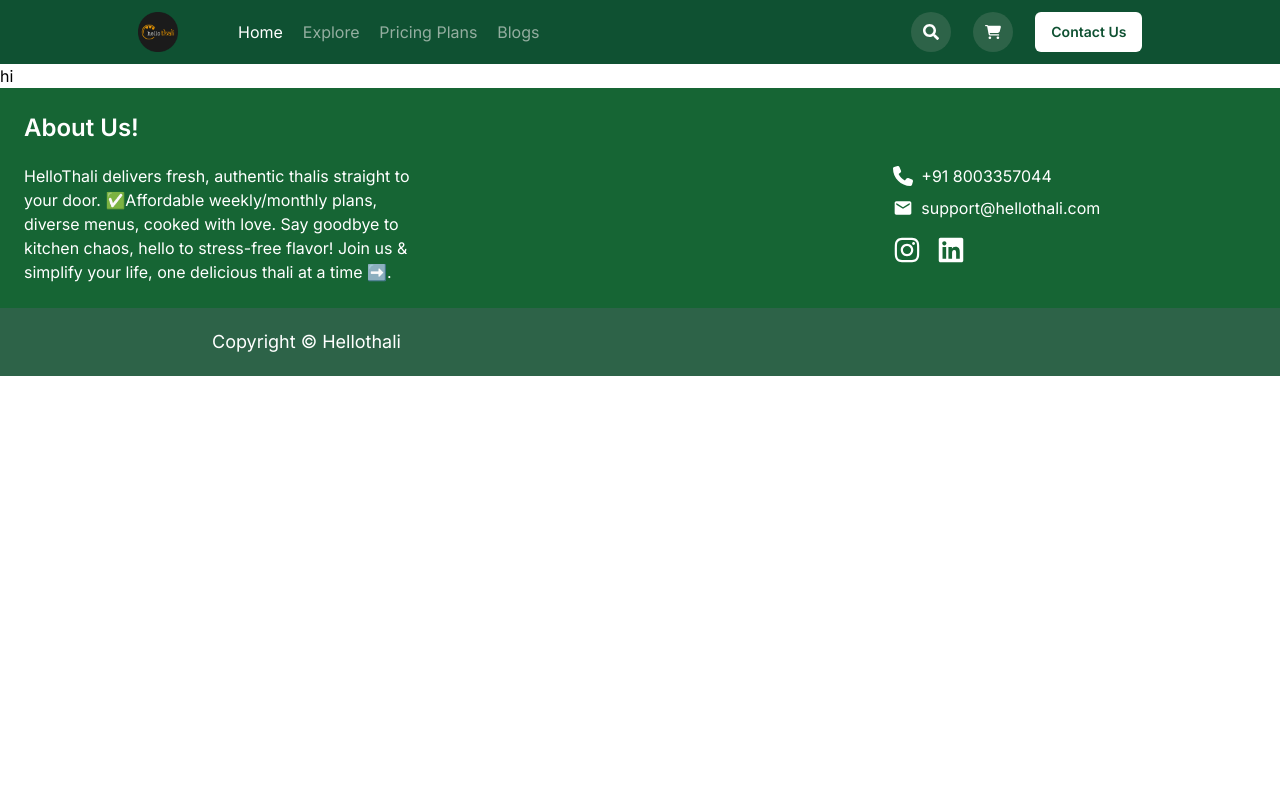
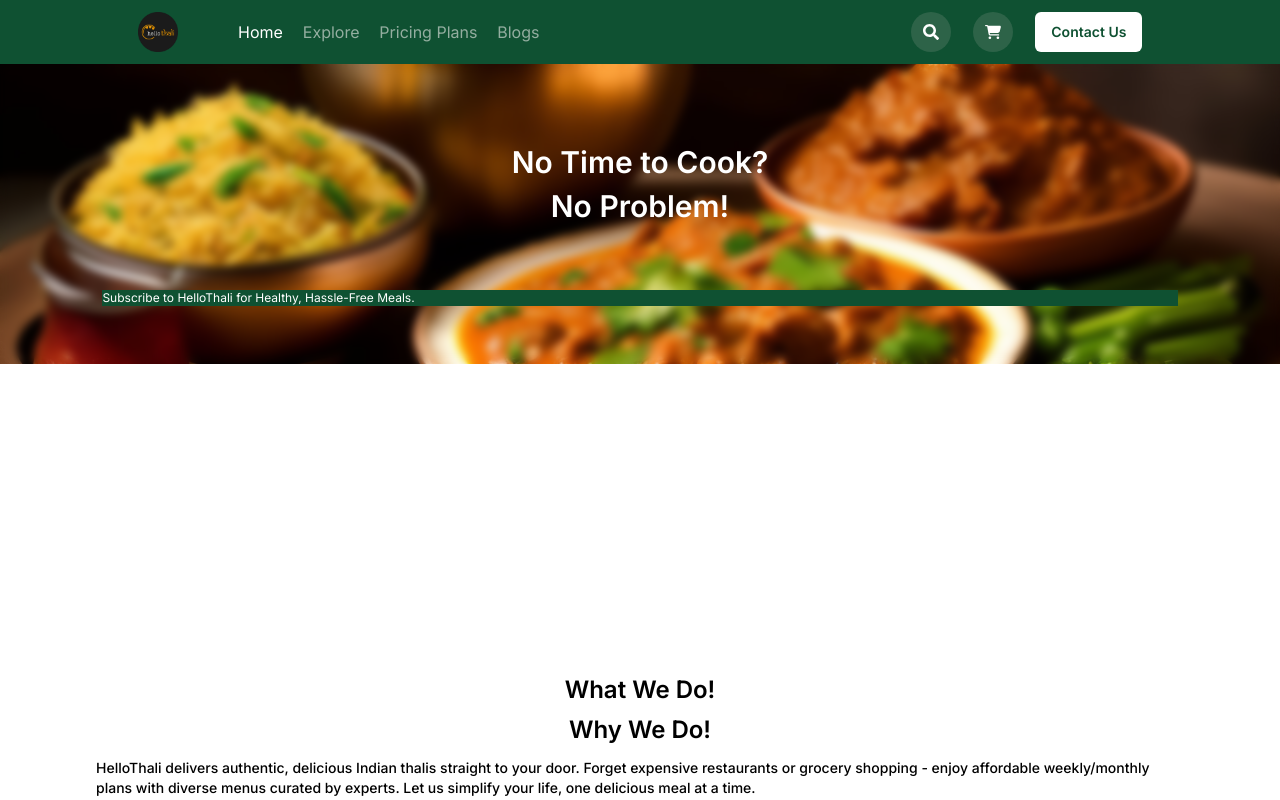
Before and after one commit to mxhiyy/hello-thali, a Next.js app: page / in a window 1280 px wide. Shown: the top 800 px of the page. Built offline with nearby package versions, Linux system fonts and the light colour scheme.

Commit message:
added code for homepage

```diff
--- a/app/(root)/(home)/explore/page.jsx
+++ b/app/(root)/(home)/explore/page.jsx
@@ -50,38 +50,23 @@
   return (
     <main className='w-full'>
       <div className='flex flex-col gap-3 w-full h-40 justify-center items-center bg-[#F0F5F3]'>
-<<<<<<< HEAD
         <h1 className='text-2xl font-semibold mt-5'>No Subscription, No Problem?</h1>
-        <p className='text-[0.65rem] mb-5 font-semibold'>No String attachded, Just pure satisfaction : Experience GOAT Thali's Deliciousness</p>
+        <p className='text-[0.65rem] mb-5 font-semibold'>No String attachded, Just pure satisfactions</p>
       </div>
 
       <div className='mt-10'>
-        <div className='grid place-items-center grid-cols-3 grid-rows-2 gap-4 w-full h-20 text-sm'>
+        <div className='grid place-items-center grid-cols-3 grid-rows-1 gap-4 w-full h-20 text-sm ml-2'>
         {buttons.map((data) => (
           <Button key={data.name} size="xs" className={`p-2 w-28 ${selectedButton === data.name ? "bg-green-1 text-white" : "bg-white text-green-1"}${!data.enable ? 'cursor-not-allowed text-black font-semibold border-2 border-gray-400' : ''}`} disabled={!data.enable} onClick={() => handleSubmitButton(data.name)}>{data.name}</Button>
-=======
-        <h1 className='text-2xl font-semibold mt-5'>No Subscription, No Problem ?</h1>
-        <p className='text-[0.65rem] mb-5 font-semibold'>No String attachded, Just pure satisfaction </p>
+        ))}
+        </div>
       </div>
 
       <div className='mt-10'>
-        <div className='grid grid-cols-3 grid-rows-2 gap-1 w-full h-20 text-sm place-items-center'>
-        {buttons.map((data) => (
-          <Button key={data.name} className={`p-3 w-28 ${selectedButton === data.name ? "bg-green-1 text-white" : "bg-white text-green-1"}${!data.enable ? 'cursor-not-allowed text-black font-semibold border-2 border-gray-400' : ''}`} disabled={!data.enable} onClick={() => handleSubmitButton(data.name)}>{data.name}</Button>
->>>>>>> e22e5676d54cf64a6ccb3bcd5d5388c2c03c90b7
-        ))}
-        </div>
 
         {loading && (<div className='flex justify-center items-center'><CircularProgress /></div>)}
-        {console.log(selectedButton)}
+
         {!loading && selectedButton && (
-<<<<<<< HEAD
-           <div className='mt-10 grid place-items-center grid-cols-2 grid-rows-3 border-2 border-white gap-5 mb-10'>
-           {MenuLink[selectedButton].map((data) => (
-             <div className='flex flex-col gap-3 w-40' key={data.name}>
-               <Image className='rounded-sm' src={data.img} alt={data.name} width={200} height={100} />
-               <Button className="p-2 rounded-md w-full bg-[#A38F98] text-white">{data.name}</Button>
-=======
            <div className='mt-10 grid grid-cols-2 grid-rows-3 border-2 border-white gap-5 mb-10 w-full place-items-center'>
            {MenuLink[selectedButton].map((data) => {
              const discount = (data.sellingPrice / data.mrp) * 100;
@@ -94,8 +79,7 @@
                <p className='font-semibold text-base mt-1'>₹{data.sellingPrice}</p>
                <p className='font-normal text-sm text-gray-400 mt-1 line-through'>₹{data.mrp}</p>
                </div>
-               <Button className="p-2 rounded-md w-full bg-white hover:bg-white border-2 border-[#A38F98] text-[#A38F98] hover:text-[#A38F98]">Add to Cart</Button>
->>>>>>> e22e5676d54cf64a6ccb3bcd5d5388c2c03c90b7
+               <Button className="p-2 rounded-md w-full bg-white hover:bg-white border-2 border-purple-2 text-purple-2 hover:text-purple-2">Add to Cart</Button>
              </div>
              )
           })}
--- a/app/(root)/(home)/page.jsx
+++ b/app/(root)/(home)/page.jsx
@@ -1,10 +1,27 @@
+import { Button } from "@/components/ui/button";
 import { Fragment } from "react";
 
  const Homepage = () => {
   return (
     <Fragment>
-    <div>
-   hi
+    <div className="w-full h-[300px] maindiv flex flex-col gap-2 relative">
+      <div className="absolute inset-0 bg-blur backdrop-blur-sm"></div>
+      <h1 className="text-3xl font-semibold relative z-100 text-center text-white mt-20">No Time to Cook?</h1>
+      <h1 className="text-3xl font-semibold relative z-100 text-center text-white">No Problem!</h1>
+
+      <p className="bg-green-1 w-[84vw] m-auto text-white text-xs relative z-100">Subscribe to HelloThali for Healthy, Hassle-Free Meals.</p>
+    </div>
+    <div className="w-full h-[600px] flex flex-col gap-5">
+      {/* ======== blob ========= */}
+      <div className="w-full h-1/2"></div>
+
+      {/* ==== about us ========== */}
+      <div className="w-full h-1/2 flex flex-col gap-2">
+        <h1 className="text-2xl text-center font-semibold">What We Do!</h1>
+        <h1 className="text-2xl text-center font-semibold">Why We Do!</h1>
+        <p className="w-[85vw] m-auto text-sm font-medium text-start mt-1">HelloThali delivers authentic, delicious Indian thalis straight to your door. Forget expensive restaurants or grocery shopping - enjoy affordable weekly/monthly plans with diverse menus curated by experts. Let us simplify your life, one delicious meal at a time.</p>
+        <Button className="w-40 mt-1 ml-7 bg-purple-2 text-white rounded-md font-medium text-sm">Discover Our story</Button>
+      </div>
     </div>
 
     </Fragment>
--- a/app/globals.css
+++ b/app/globals.css
@@ -1,6 +1,12 @@
 @tailwind base;
 @tailwind components;
 @tailwind utilities;
+
+*{
+  margin: 0;
+  padding: 0;
+  box-sizing: border-box;
+}
 
 @layer base {
   :root {
@@ -73,3 +79,8 @@
   background-position: center; /* Optional: Adjust background position */
   /* Add any other styling you need */
 }
+.maindiv{
+  background-image: url("/assets/bgBanner.jpg");
+  background-position: center;
+  background-size: cover;
+}
--- a/tailwind.config.js
+++ b/tailwind.config.js
@@ -24,7 +24,7 @@
           3: "#132C21",
         },
         gray: {2 : "#F0F5F3", 3: "#E4E6E7"},
-        purple: {3: "#132C21"},
+        purple: {2: "#A38F98", 3: "#132C21"},
         slate: "#94AEA0",
         border: "hsl(var(--border))",
         input: "hsl(var(--input))",
```
